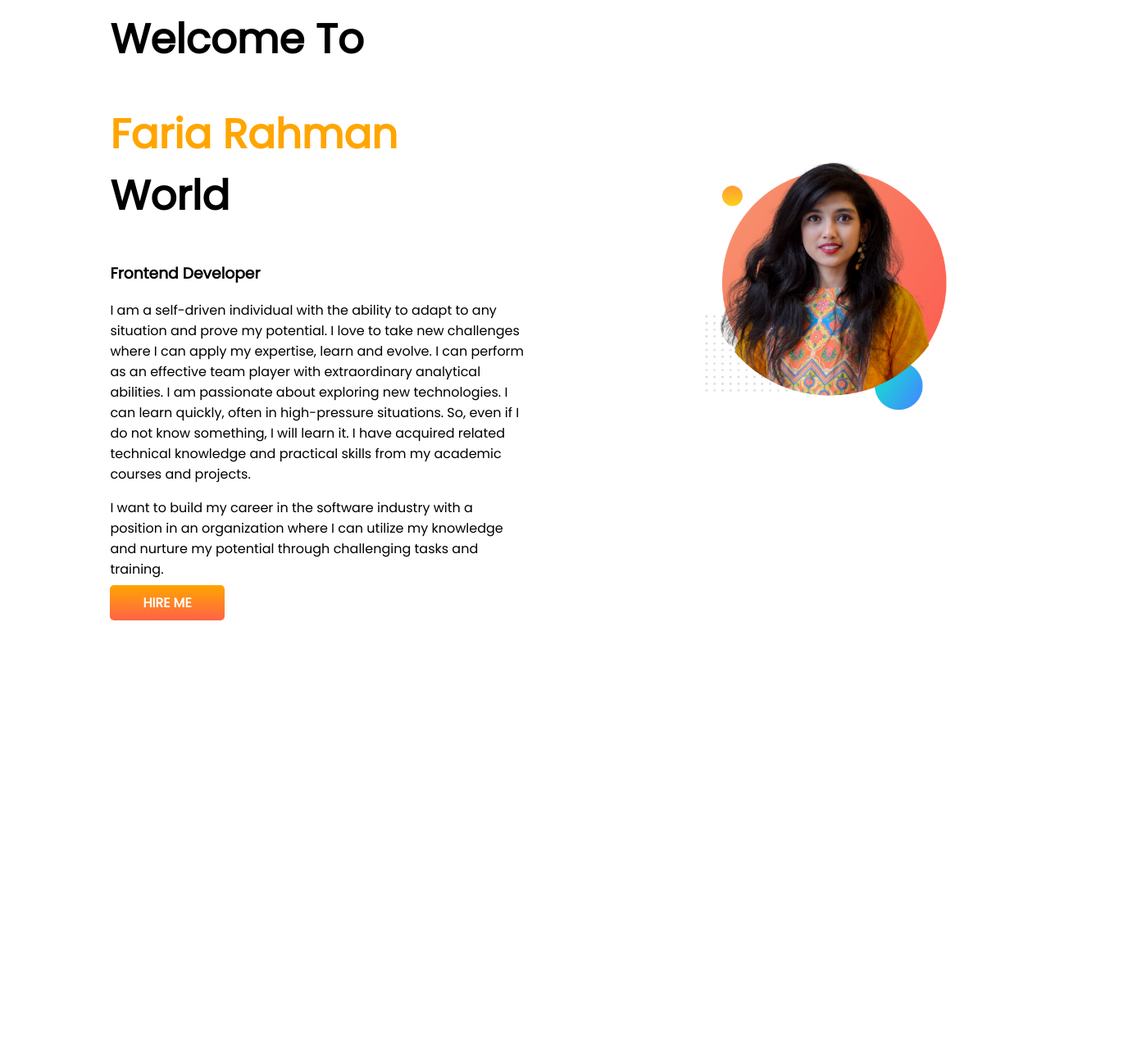
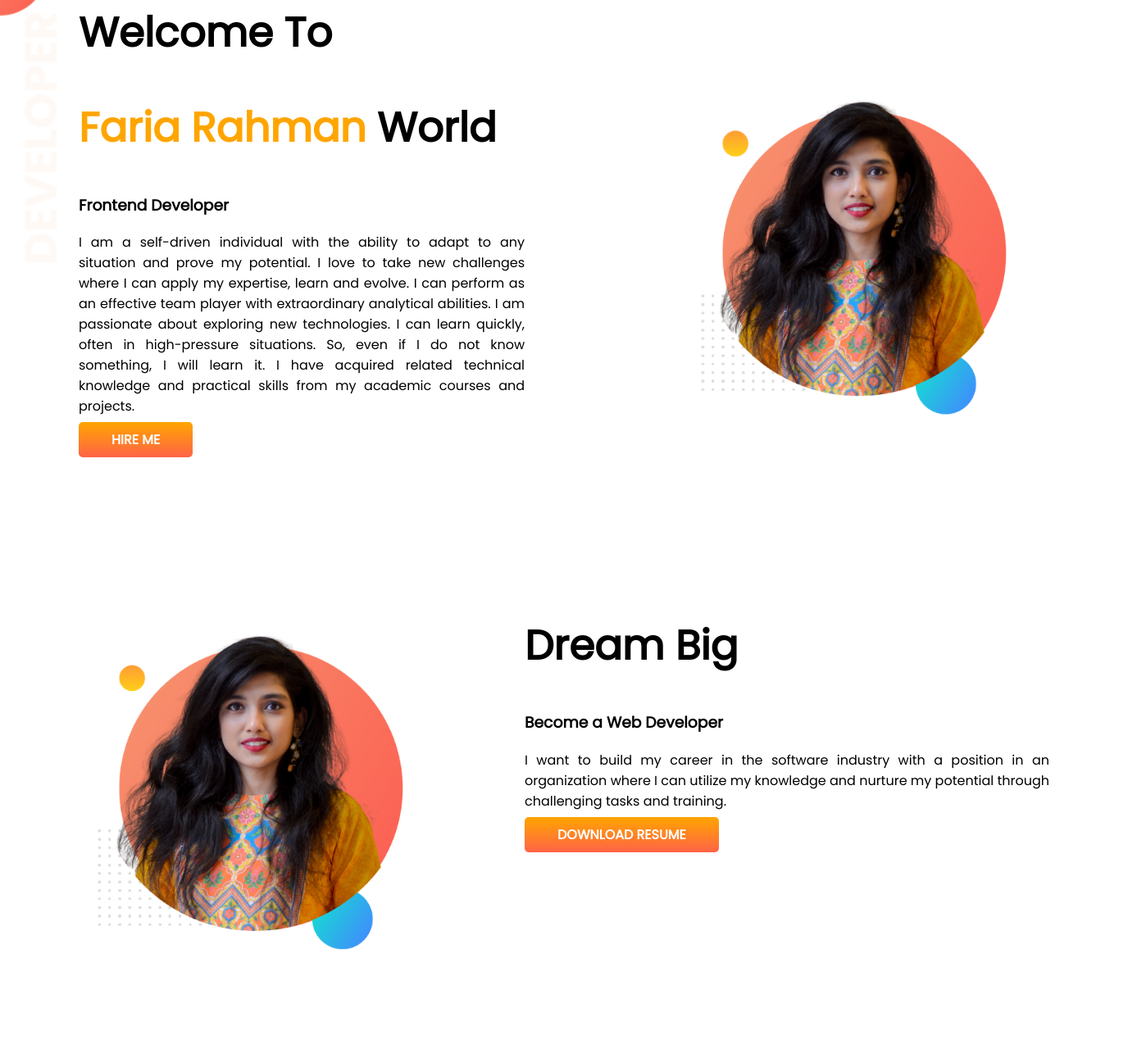
Before and after one commit to fariarahman15/developer-portfolio, a plain HTML site: page index.html in a window 1280 px wide. Shown: the part 39-1330 px from the top of the page at 82% size, 1376 px wide, since content can reach past the window. Before the commit the page ends 800 px from the top, so only its background shows below. Drawn offline with Linux system fonts and the light colour scheme.

Commit message:
section 2

```diff
--- a/index.html
+++ b/index.html
@@ -12,20 +12,40 @@
     <link rel="stylesheet" href="main.css">
 </head>
 <body>
-    <section>
+    <section class="top-banner">
         <div class="half-width">
-            <h1>Welcome To</h1>
-            <h1> <span class="orange-color">Faria Rahman</span> World</h1>
-            <h3>Frontend Developer</h3>
-            <p>I am a self-driven individual with the ability to adapt to any situation and prove my potential. I love to take new challenges where I can apply my expertise, learn and evolve. I can perform as an effective team player with extraordinary analytical abilities. I am passionate about exploring new technologies. I can learn quickly, often in high-pressure situations. So, even if I do not know something, I will learn it. I have acquired related technical knowledge and practical skills from my academic courses and projects.</p>
-            <p>I want to build my career in the software industry with a position in an organization where I can utilize my knowledge and nurture my potential through challenging tasks and training.</p>
+            <div class="half-width-text1">
+                <h1>Welcome To</h1>
+                <h1> <span class="orange-color">Faria Rahman</span> World</h1>
+                <h3>Frontend Developer</h3>
+                <p>I am a self-driven individual with the ability to adapt to any situation and prove my potential. I love to take new challenges where I can apply my expertise, learn and evolve. I can perform as an effective team player with extraordinary analytical abilities. I am passionate about exploring new technologies. I can learn quickly, often in high-pressure situations. So, even if I do not know something, I will learn it. I have acquired related technical knowledge and practical skills from my academic courses and projects.</p>
 
-            <a class="link-button" target="_blank" href="https://www.linkedin.com/in/fariarahman15/">HIRE ME</a>
+                <a class="link-button" target="_blank" href="https://www.linkedin.com/in/fariarahman15/">HIRE ME</a>
+            </div>
             </div>
 
             <div class="half-width">
-                <img src="images/Faria-bg.png" alt="Faria">
+                <img class="half-width-img1" src="images/Faria-bg.png" alt="Faria">
             </div>
+    </section>
+
+    <section class="dream-big">
+
+        <div class="half-width">
+            <img class="half-width-img2" src="images/Faria-bg.png" alt="Faria">
+        </div>
+
+        <div class="half-width">
+            <div class="half-width-text2">
+            <h1>Dream Big</h1>
+            <h3>Become a Web Developer</h3>
+            <p>I want to build my career in the software industry with a position in an organization where I can utilize my knowledge and nurture my potential through challenging tasks and training.</p>
+
+            <a class="link-button" target="_blank" href="https://www.linkedin.com/in/fariarahman15/">DOWNLOAD RESUME</a>
+
+            </div>
+
+        </div>
     </section>
 
 
--- a/main.css
+++ b/main.css
@@ -1,5 +1,7 @@
 body{
     font-family: 'Poppins', sans-serif;
+    margin: 0;
+    margin-right: 0;
 }
 h1{
     font-size: 50px;
@@ -10,16 +12,26 @@ h1{
 
 section{
     display: flex;
+    margin-bottom: 10px;
 }
 
 .half-width{
     width: 50%;
-    padding-left: 10%;
+
 }
 
-.half-width img{
+.half-width-text1{
+    padding-left: 15%;
+}
+
+.half-width p{
+    text-align: justify;
+}
+
+.half-width-img1{
     width: 100%;
-    padding-top: 25%;
+    padding-top: 5%;
+    padding-left: 15%;
 }
 
 .link-button{
@@ -30,3 +42,21 @@ section{
     color: #fffefe;
     font-weight: 700;
 }
+
+.top-banner{
+    background-image: url(images/top-banner.png);
+    background-repeat: no-repeat;
+
+}
+
+
+.half-width-img2{
+    width: 100%;
+    padding-top: 0;
+    padding-left: 0;
+}
+
+.half-width-text2{
+    padding-left: 0;
+    padding-top: 10%;
+}
```
